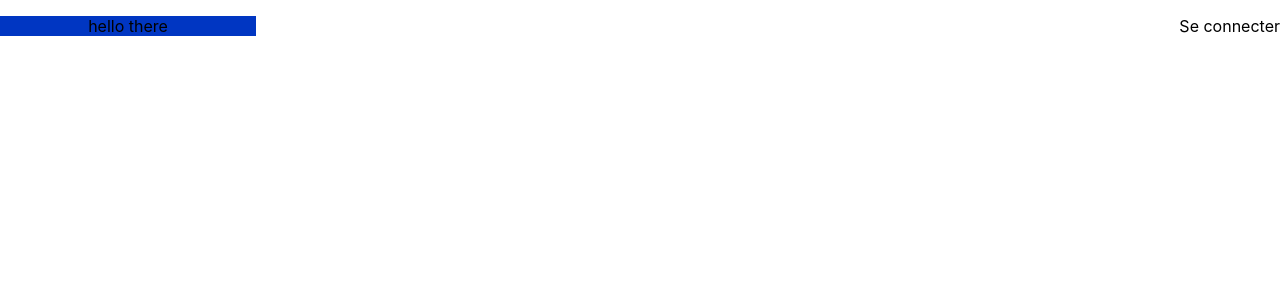
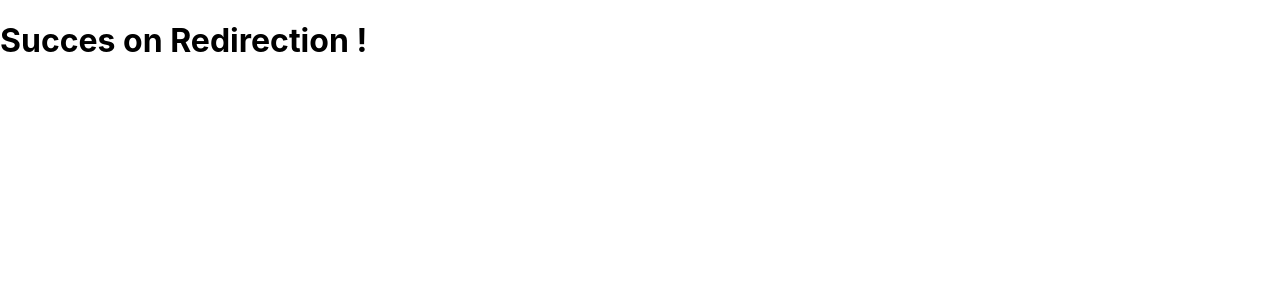
Before and after one commit to AntoineMra/poc-naap-login, a React (Create React App) app: page /redirected in a window 1280 px wide. Shown: the top 300 px of the page. Built offline with nearby package versions, Linux system fonts and the light colour scheme.

Commit message:
add react router

```diff
--- a/package.json
+++ b/package.json
@@ -8,6 +8,7 @@
     "@testing-library/user-event": "^13.5.0",
     "react": "^18.2.0",
     "react-dom": "^18.2.0",
+    "react-router-dom": "^6.4.4",
     "react-scripts": "5.0.1",
     "web-vitals": "^2.1.4"
   },
--- a/src/App.js
+++ b/src/App.js
@@ -1,11 +1,18 @@
 import './assets/style/App.css';
+import { BrowserRouter, Routes, Route } from 'react-router-dom'
 import { Login } from './views/Login';
+import { Redirected } from './views/Redirected';
 
 function App() {
   return (
-    <div className="App">
-      <Login />
-    </div>
+    <>
+      <BrowserRouter>
+        <Routes>
+          <Route path='/' index={true} element={<Login />} />
+          <Route path='/redirected' element={<Redirected />} />
+        </Routes>
+      </BrowserRouter>
+    </>
   );
 }
 
--- /dev/null
+++ b/src/views/Redirected.jsx
@@ -0,0 +1,9 @@
+import React from 'react'
+
+export const Redirected = () => {
+    return (
+        <div>
+            <h1>Succes on Redirection !</h1>
+        </div>
+    )
+}
```
Also changed, not shown: 1 other file (tests, documents, lock files or other folders).
